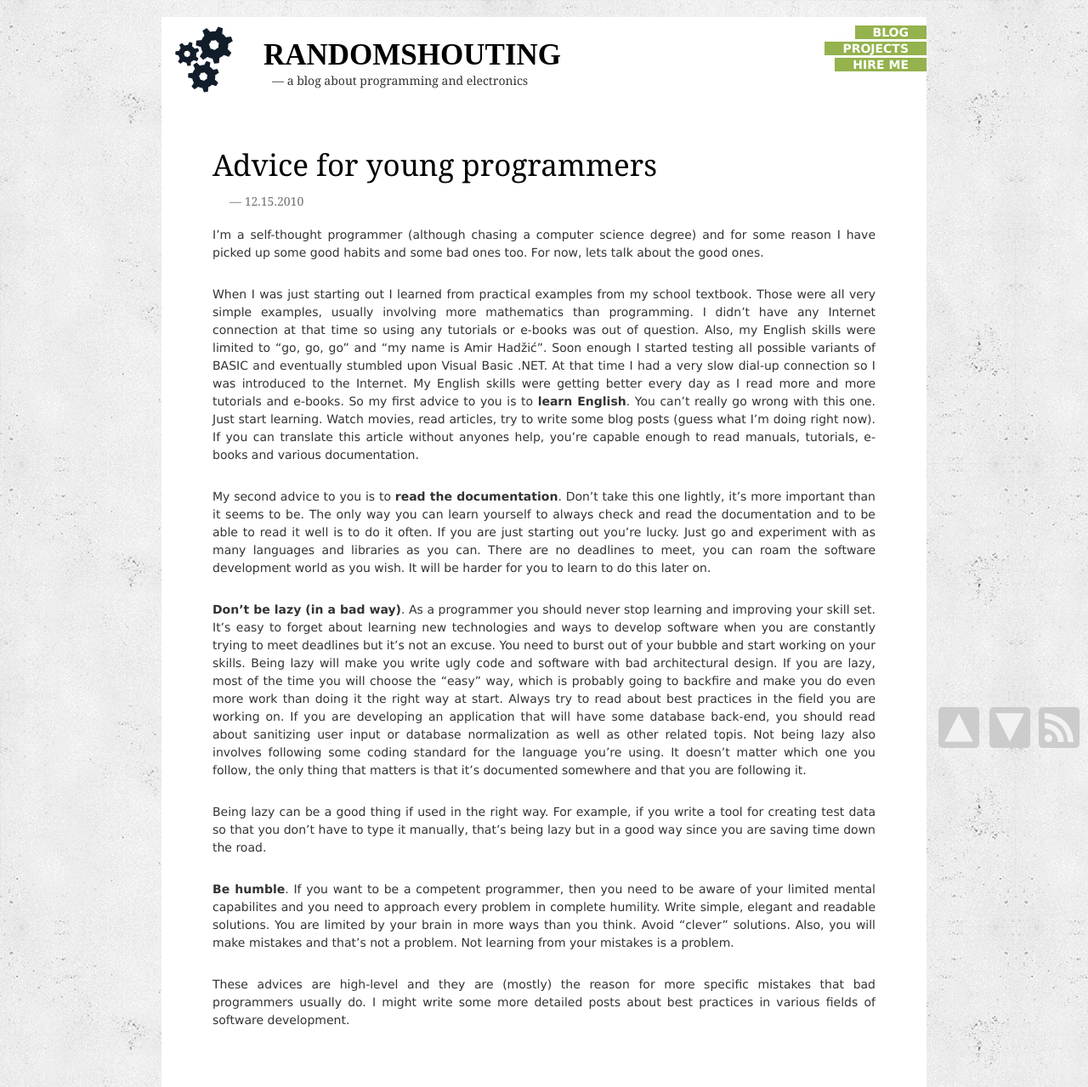
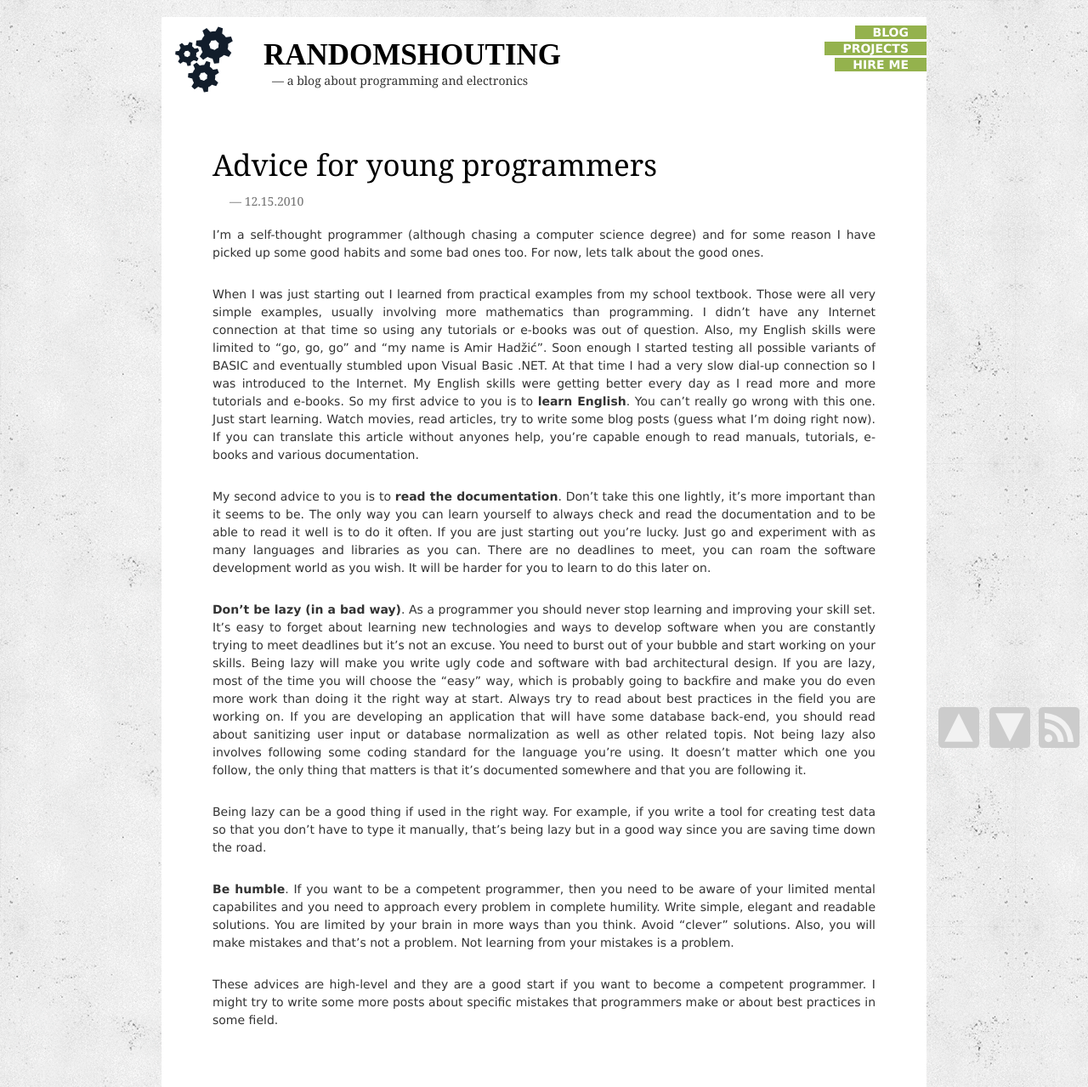
Before and after one commit to amir-hadzic/amir-hadzic.github.com, a Jekyll site: the page built from _posts/2010-12-15-Advice.markdown, in a window 1280 px wide. Shown: the whole page at 85% size. Built offline with Jekyll 4.4.1, drawn with Linux system fonts in a browser that asks for light colours; some web fonts are replaced; comment, search, counter and statistics services are not loaded.

Commit message:
Rewrite last paragraph.

```diff
--- a/_posts/2010-12-15-Advice.markdown
+++ b/_posts/2010-12-15-Advice.markdown
@@ -56,6 +56,6 @@ limited by your brain in more ways than you think. Avoid "clever" solutions.
 Also, you will make mistakes and that's not a problem. Not learning from your
 mistakes is a problem.
 
-These advices are high-level and they are (mostly) the reason for more specific
-mistakes that bad programmers usually do. I might write some more detailed
-posts about best practices in various fields of software development.
+These advices are high-level and they are a good start if you want to become a
+competent programmer. I might try to write some more posts about specific
+mistakes that programmers make or about best practices in some field.
```
